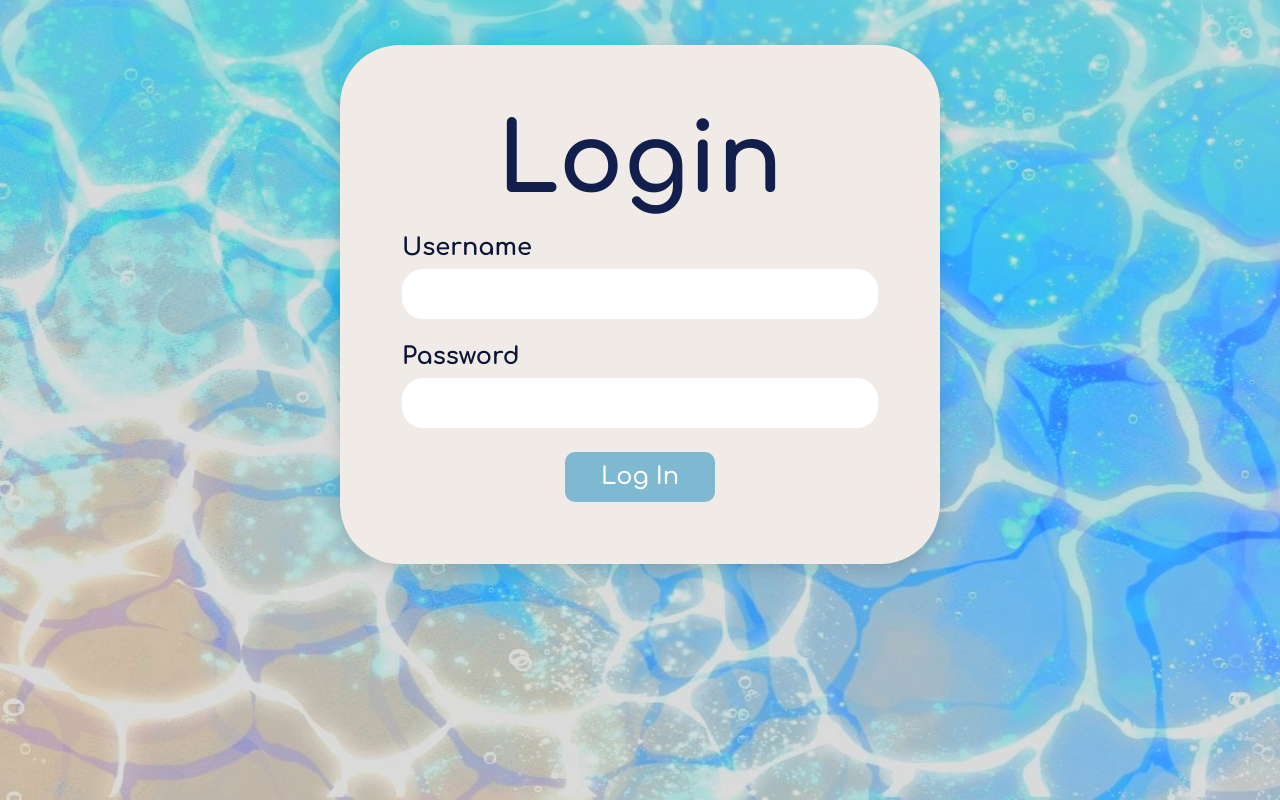
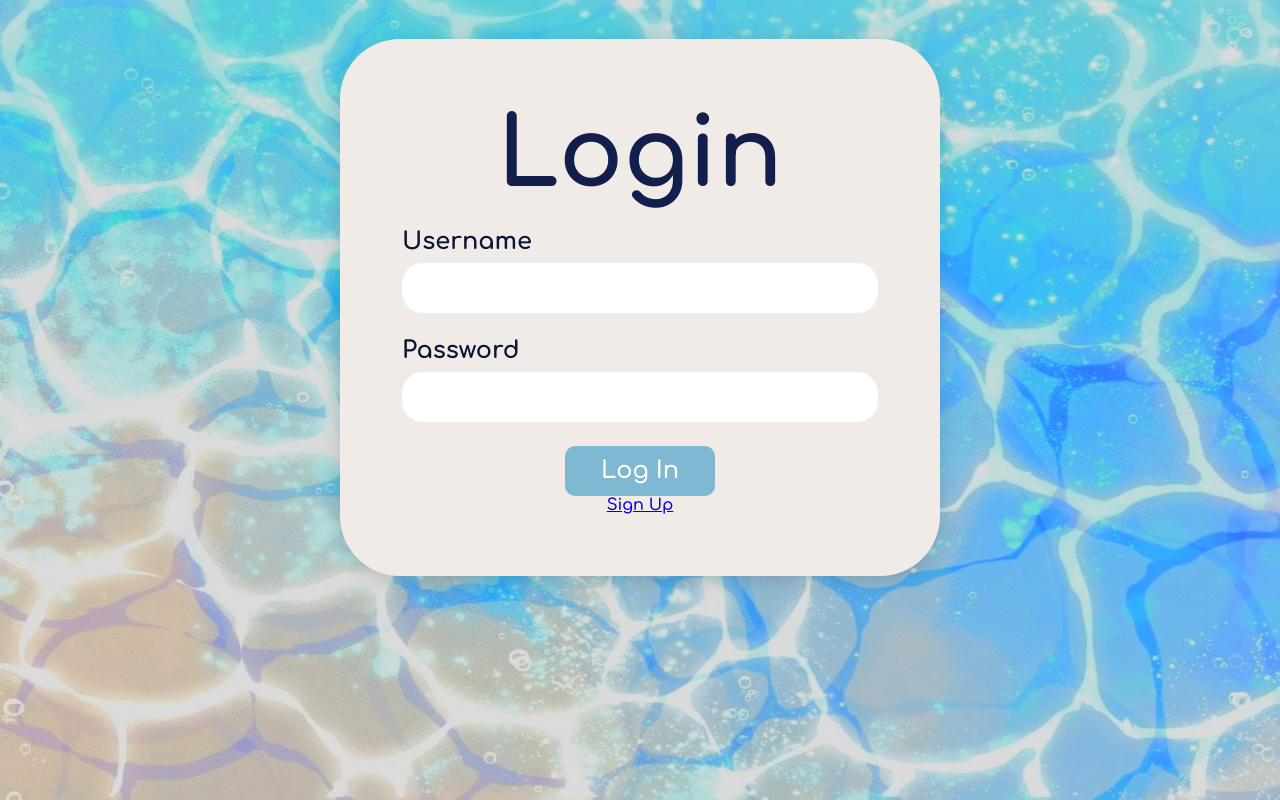
Before and after one commit to olivia-l-0803/Sunbeam-26, a Django app: page / in a window 1280 px wide. Run offline with Django 5.2, Linux system fonts and the light colour scheme; some web fonts are replaced.

Commit message:
Creating login page

```diff
--- a/sunbeam/perfectDay/static/css/login.css
+++ b/sunbeam/perfectDay/static/css/login.css
@@ -55,7 +55,7 @@ body, html {
   border-radius: 60px;
   padding: 5%;
   margin: auto;
-  margin-top: 2%;
+  margin-top: 1.5%;
   display: flex;
   flex-direction: column;
   align-items: center;
@@ -134,6 +134,12 @@ body, html {
   color: white;
 }
 
+.link{
+  font-family: 'Comfortaa', sans-serif;
+  font-weight: 600;
+  font-size: 16px;
+}
+
 /* ---  look me in my hunter EYES  --- */
 .password-wrapper {
   position: relative;
--- a/sunbeam/perfectDay/templates/login.html
+++ b/sunbeam/perfectDay/templates/login.html
@@ -57,6 +57,8 @@
 
             </form>
 
+            <a href="#" class = "link"> Sign Up </a>
+
         </div>
 
     </div>
```
Also changed, not shown: 1 other file.
